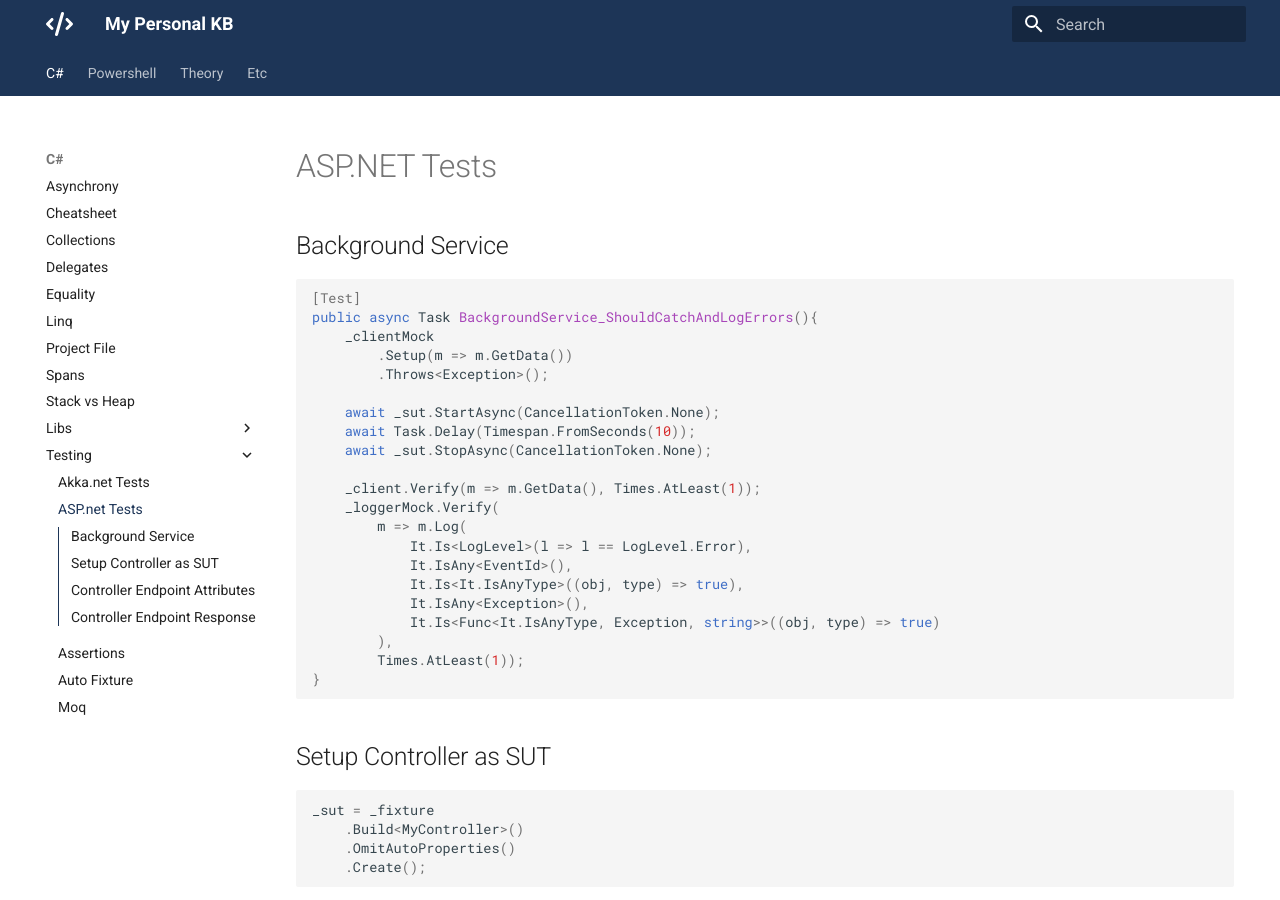
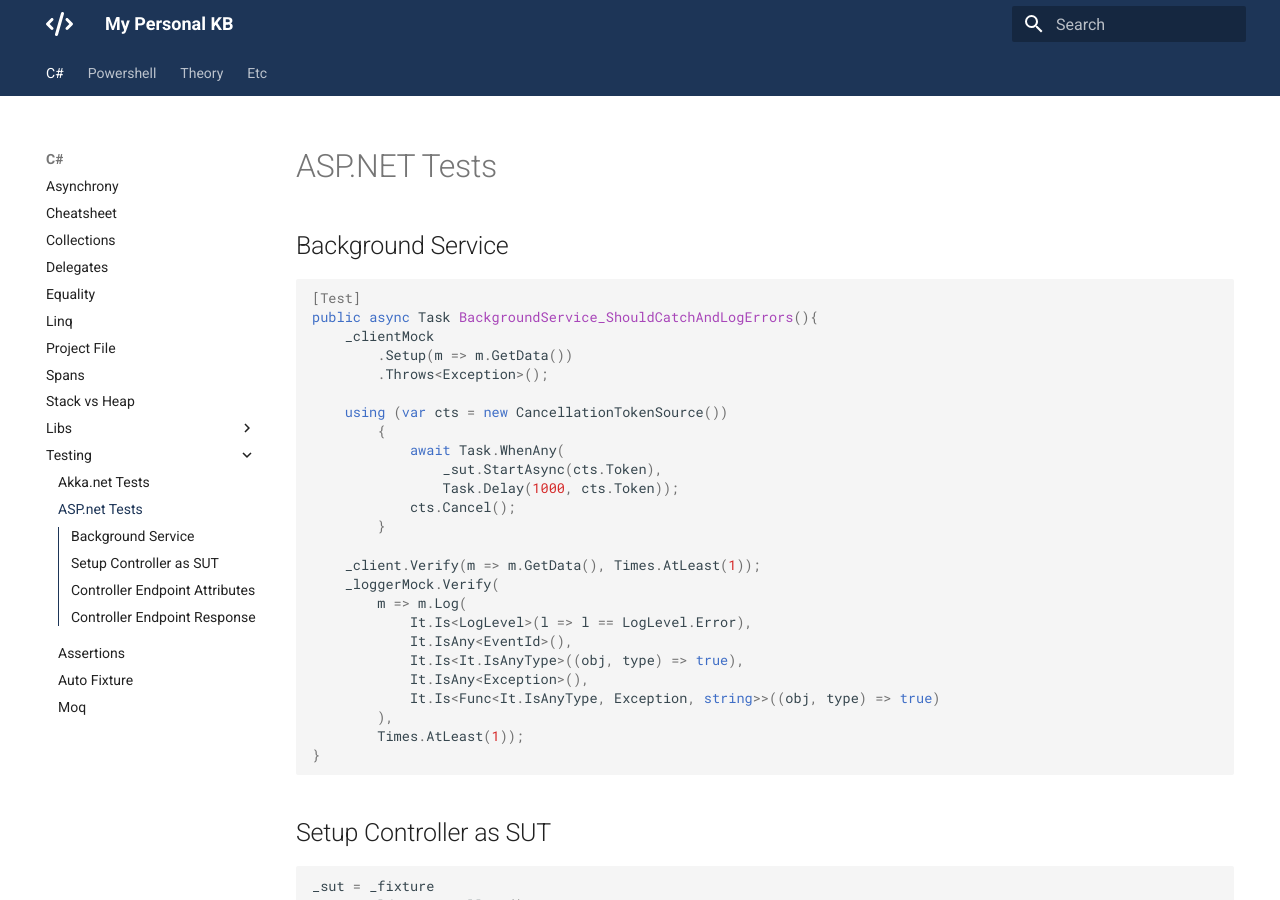
Before and after one commit to mrhockeymonkey/mrhockeymonkey.github.io, an MkDocs documentation site: the page built from docs/C#/Testing/ASP.net Tests.md, in a window 1280 px wide and 900 px high. Built offline with MkDocs 1.6.1 and Material for MkDocs 9.7.7, drawn with Linux system fonts in a browser that asks for light colours.

Commit message:
Update ASP.net Tests.md

```diff
--- a/docs/C#/Testing/ASP.net Tests.md
+++ b/docs/C#/Testing/ASP.net Tests.md
@@ -8,9 +8,13 @@ public async Task BackgroundService_ShouldCatchAndLogErrors(){
         .Setup(m => m.GetData())
         .Throws<Exception>();
 
-    await _sut.StartAsync(CancellationToken.None);
-    await Task.Delay(Timespan.FromSeconds(10));
-    await _sut.StopAsync(CancellationToken.None);
+    using (var cts = new CancellationTokenSource())
+        {
+            await Task.WhenAny(
+                _sut.StartAsync(cts.Token),
+                Task.Delay(1000, cts.Token));
+            cts.Cancel();
+        }
 
     _client.Verify(m => m.GetData(), Times.AtLeast(1));
     _loggerMock.Verify(
```
